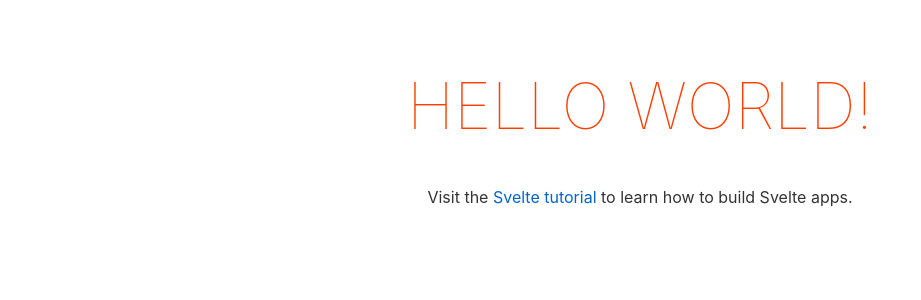
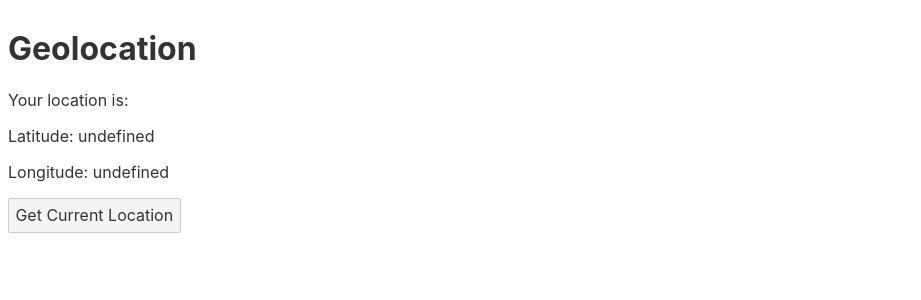
Before and after one commit to robinjac/svelte-mobile-starter, a Svelte app: page / in a window 1280 px wide. Shown: the top 300 px of the page, without its empty margins (0-921 px from the left). Built offline with nearby package versions, Linux system fonts and the light colour scheme.

Commit message:
feat: Add capacitor
Added android and ios enviroments. Changed svelte example to capacitor
svelte example, shown [here](https://capacitorjs.com/solution/svelte#install)

```diff
--- a/package.json
+++ b/package.json
@@ -23,6 +23,10 @@
     "@tsconfig/svelte": "^1.0.0"
   },
   "dependencies": {
+    "@capacitor/android": "^2.4.2",
+    "@capacitor/cli": "^2.4.2",
+    "@capacitor/core": "^2.4.2",
+    "@capacitor/ios": "^2.4.2",
     "sirv-cli": "^1.0.0"
   }
 }
--- a/src/App.svelte
+++ b/src/App.svelte
@@ -1,30 +1,22 @@
 <script lang="ts">
-	export let name: string;
-</script>
+	import { Plugins } from '@capacitor/core';
 
-<main>
-	<h1>Hello {name}!</h1>
-	<p>Visit the <a href="https://svelte.dev/tutorial">Svelte tutorial</a> to learn how to build Svelte apps.</p>
-</main>
-
-<style>
-	main {
-		text-align: center;
-		padding: 1em;
-		max-width: 240px;
-		margin: 0 auto;
+	let loc;
+	async function getCurrentPosition(){
+	  const { Geolocation } = Plugins;
+	  const res = await Geolocation.getCurrentPosition()
+	  loc = res
 	}
 
-	h1 {
-		color: #ff3e00;
-		text-transform: uppercase;
-		font-size: 4em;
-		font-weight: 100;
-	}
+  </script>
 
-	@media (min-width: 640px) {
-		main {
-			max-width: none;
-		}
-	}
-</style>
+  <div>
+	<h1>Geolocation</h1>
+	<p>Your location is:</p>
+	<p>Latitude: {loc?.coords.latitude}</p>
+	<p>Longitude: {loc?.coords.longitude}</p>
+
+	<button on:click={getCurrentPosition}>
+	  Get Current Location
+	</button>
+  </div>
```
Also changed, not shown: capacitor.config.json (added, +13 -0 lines), 92 other files (tests, documents, lock files or other folders).
